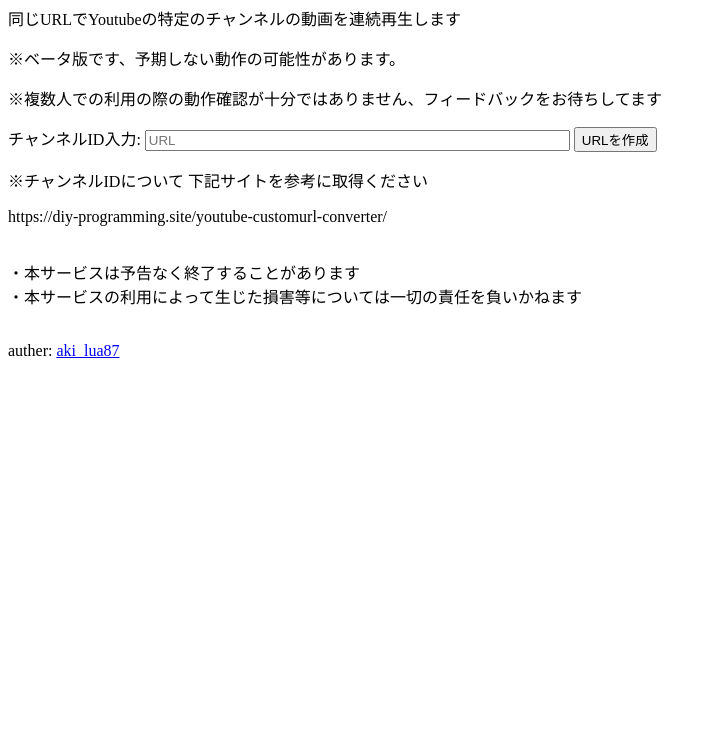
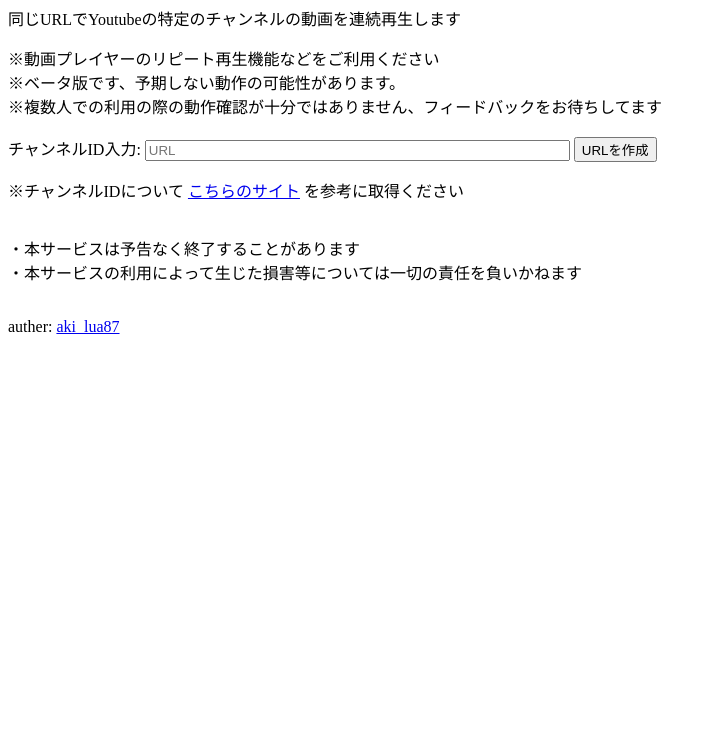
Before and after one commit to aki-lua87/vrc_video_playlist_server, a plain HTML site: page html/ch.html in a window 1280 px wide. Shown: the part 69-800 px from the top of the page, without its empty margins (0-716 px from the left). Drawn offline with Linux system fonts and the light colour scheme.

Commit message:
HTML修正
ちょっと修正

```diff
--- a/html/ch.html
+++ b/html/ch.html
@@ -10,19 +10,19 @@
 <body>
 
     <article>
-        <h1>VRC動画連続再生システム</h1>
+        <h1>VRC向け動画連続再生システム</h1>
 
         <p>同じURLでYoutubeの特定のチャンネルの動画を連続再生します</p>
-        <p>※ベータ版です、予期しない動作の可能性があります。</p>
-        <p>※複数人での利用の際の動作確認が十分ではありません、フィードバックをお待ちしてます</p>
+        ※動画プレイヤーのリピート再生機能などをご利用ください<br>
+        ※ベータ版です、予期しない動作の可能性があります。<br>
+        ※複数人での利用の際の動作確認が十分ではありません、フィードバックをお待ちしてます<br><br>
 
         <label for="input">チャンネルID入力: </label>
         <!-- <textarea onchange="doCreateURL()" name="input" cols="40" rows="1" id="input"></textarea> -->
         <input type="text" id="input" size="50" placeholder="URL">
         <input type="button" onclick="doCreateURL()" value="URLを作成">
 
-        <p>※チャンネルIDについて 下記サイトを参考に取得ください</p>
-        <p>https://diy-programming.site/youtube-customurl-converter/</p>
+        <p>※チャンネルIDについて <a href="https://diy-programming.site/youtube-customurl-converter/">こちらのサイト</a> を参考に取得ください</p>
 
         <p name="output" id="output"></p>
         <script>
```
Also changed, not shown: html/pl.html (+4 -3 lines).
